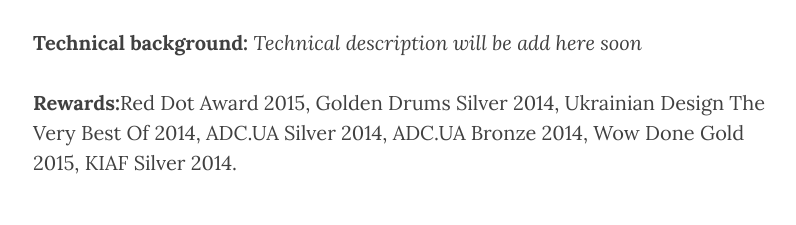
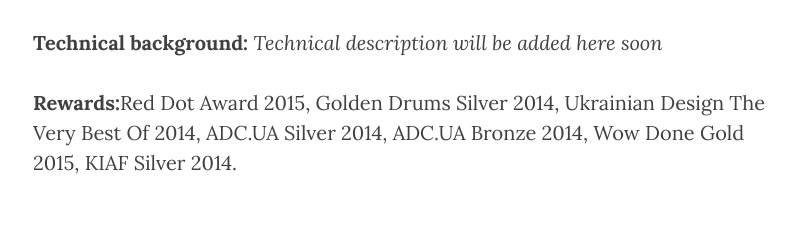
Before and after one commit to minikin/minikin.github.io, a Jekyll site: the page built from portfolio.html, in a window 1280 px wide and 1400 px high, scrolled down 1827 px. Shown: the part 230-455 px from the top of the window, without its empty margins (232-1028 px from the left). Built offline with Jekyll 4.4.1, drawn with Linux system fonts in a browser that asks for light colours; nearby versions of some CDN libraries; some of the changed text lies outside the part shown.

Commit message:
Grammar fix

```diff
--- a/portfolio.html
+++ b/portfolio.html
@@ -27,7 +27,7 @@
 <iframe src="//player.vimeo.com/video/119425386?portrait=0" width="500" height="281" frameborder="0" webkitallowfullscreen mozallowfullscreen allowfullscreen></iframe>
 <p><b>Technical background:</b>
 
-<i>Technical description will be add here soon</i>
+<i>Technical description will be added here soon</i>
 
 </p>
 <p><b>Rewards:</b>Red Dot Award 2015, Golden Drums Silver 2014, Ukrainian Design The Very Best Of 2014, ADC.UA Silver 2014, ADC.UA Bronze 2014, Wow Done Gold 2015,
@@ -43,7 +43,7 @@
 
 <p><b>Technical background:</b>
 
-<i>Technical description will be add here soon</i>
+<i>Technical description will be added here soon</i>
 
 
 </p>
@@ -61,7 +61,7 @@
 
 <p><b>Technical background:</b>
 
-<i>Technical description will be add here soon</i>
+<i>Technical description will be added here soon</i>
 
 <p><b>Rewards:</b>KIAF Awards Bronze 2015.</p>
 
@@ -73,7 +73,7 @@
 <iframe src="//player.vimeo.com/video/87552239?title=0&byline=0&portrait=0" width="500" height="281" frameborder="0" webkitallowfullscreen mozallowfullscreen allowfullscreen></iframe>
 <p><b>Technical background:</b>
 
-<i>Technical description will be add here soon</i>
+<i>Technical description will be added here soon</i>
 
 
 </p>
@@ -90,7 +90,7 @@
 
 <p><b>Technical background:</b>
 
-<i>Technical description will be add here soon</i>
+<i>Technical description will be added here soon</i>
 
 
 </p>
@@ -107,7 +107,7 @@
 
 <p><b>Technical background:</b>
 
-<i>Technical description will be add here soon</i>
+<i>Technical description will be added here soon</i>
 
 
 
```
